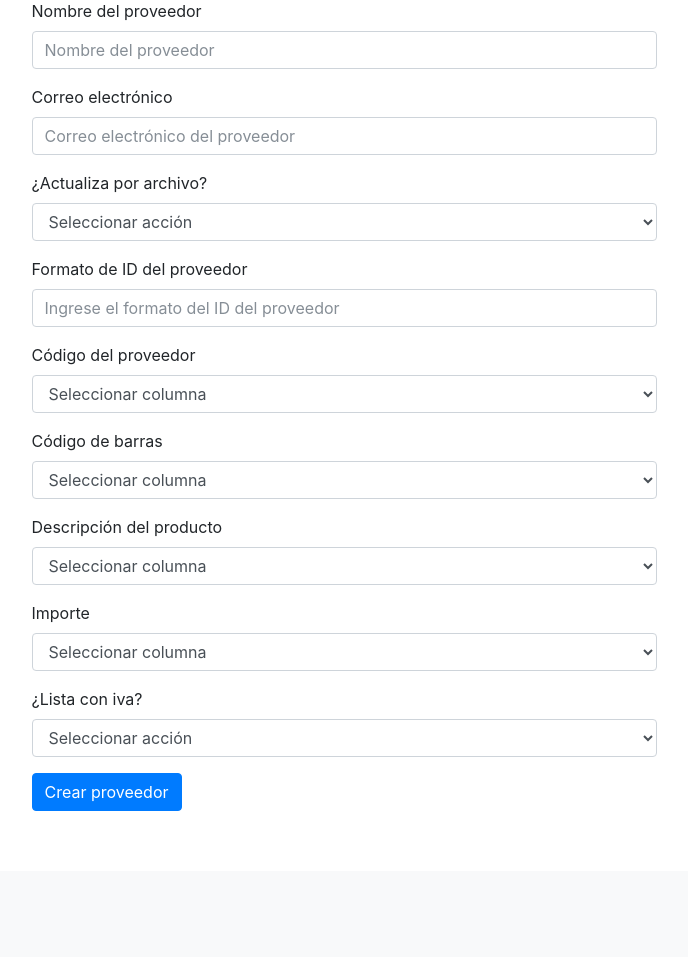
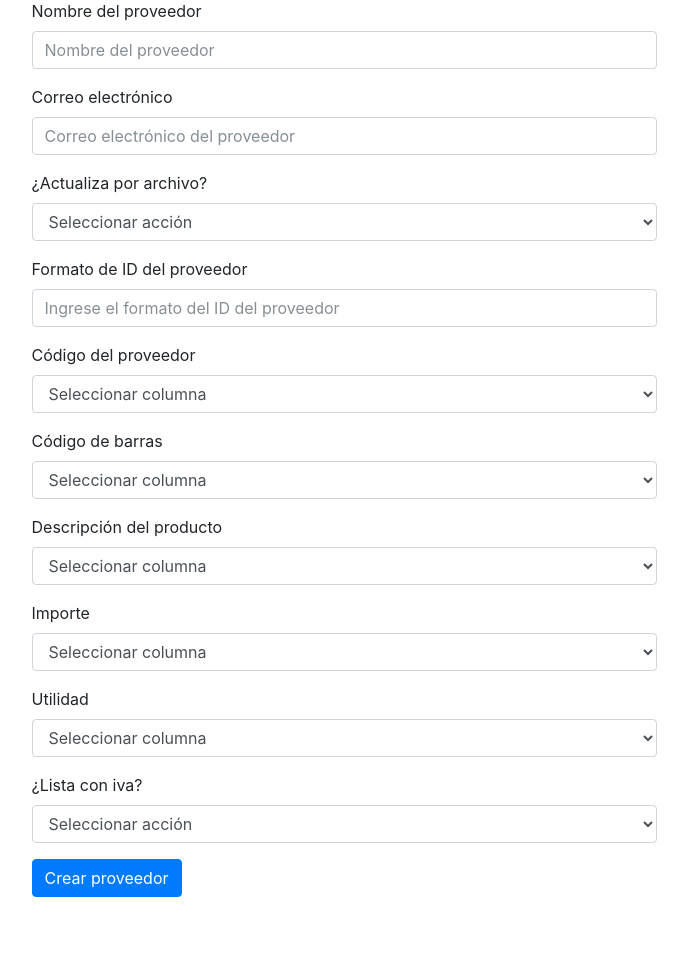
Before and after one commit to papelgames/aicrag, a Flask app: page /abms/altaproveedor in a window 1280 px wide. Shown: the part 113-1070 px from the top of the page, without its empty margins (296-984 px from the left). Before the commit the page ends 924 px from the top, so only its background shows below. Run offline with Flask 2, Linux system fonts and the light colour scheme; the visitor is signed in with stand-in values (Sample User, id 1); data comes from the database, SQL or seed files in the repository; parts of the project's set-up code (start-up, migrations or seed data) failed here and were passed over; some libraries are stand-ins or nearby versions.

Commit message:
campo utilidad y servicio

```diff
--- a/app/abms/forms.py
+++ b/app/abms/forms.py
@@ -16,6 +16,7 @@ class ProveedoresForm(FlaskForm):
     columna_codigo_de_barras = SelectField('Código de barras', choices =[], coerce = str, default = None, validators=[DataRequired('Debe seleccionar una una columna')])
     columna_descripcion = SelectField('Descripción del producto', choices =[], coerce = str, default = None, validators=[DataRequired('Debe seleccionar una una columna')])
     columna_importe = SelectField('Importe', choices =[], coerce = str, default = None, validators=[DataRequired('Debe seleccionar una una columna')])
+    columna_utilidad = SelectField('Utilidad', choices =[], coerce = str, default = None, validators=[DataRequired('Debe seleccionar una una columna')])
     incluye_iva = SelectField('¿Lista con iva?', choices =[( '','Seleccionar acción'),( '1','Si'),( '0','NO')], coerce = str, default = None, validators=[DataRequired('Completar si o no')])
 
 class ProveedoresConsultaForm(FlaskForm):
@@ -27,7 +28,9 @@ class ProductosForm(FlaskForm):
     id_lista_proveedor = StringField('Id del producto del proveedor')
     descripcion = StringField('Descripcion del producto',validators=[DataRequired('Complete la descripcion del producto' )])
     importe = FloatField('Importe del producto', validators=[DataRequired('Ingrese el importe del producto sin iva' )] )
+    utilidad = FloatField('Porcentaje de utilidad', validators=[DataRequired('Ingrese el porcentaje que quiere cargarle al producto/servicio' )] )
     cantidad_presentacion = IntegerField('Cantidad de productos por presentación')
+    es_servicio = SelectField('¿Es servicio?', choices =[( '','Seleccionar acción'),( "1",'Si'),( "0",'NO')], coerce = str, default = None, validators=[DataRequired('Completar si o no')])
 
 class ProductosMasivosForm(FlaskForm):
     id_proveedor = SelectField('Código del proveedor', choices =[], coerce = str, default = None, validators=[DataRequired('Debe seleccionar un proveedor')])
--- a/app/abms/routes.py
+++ b/app/abms/routes.py
@@ -50,7 +50,9 @@ def alta_individual():
         id_lista_proveedor = form.id_lista_proveedor.data
         descripcion = form.descripcion.data
         importe = form.importe.data
+        utilidad = form.utilidad.data
         cantidad_presentacion = form.cantidad_presentacion.data
+        es_servicio = form.es_servicio.data
 
         producto = Productos(codigo_de_barras=codigo_de_barras,
                               id_proveedor=id_proveedor,
@@ -59,6 +61,8 @@ def alta_individual():
                               importe=importe,
                               cantidad_presentacion=cantidad_presentacion,
                               id_ingreso = str(strftime('%d%m%y%H%m%s', gmtime())),
+                              utilidad = utilidad,
+                              es_servicio = bool(es_servicio),
                               usuario_alta = current_user.email,
                               usuario_modificacion = current_user.email
                               )
@@ -99,12 +103,21 @@ def modificacion_producto(id_producto = ""):
 
     producto = Productos.get_by_id(id_producto)
 
+    if producto.es_servicio == True:
+        producto.es_servicio = '1'
+    else:
+        producto.es_servicio = '0'
+
     if form.validate_on_submit():
+
+
         producto.codigo_de_barras = form.codigo_de_barras.data
         producto.id_proveedor = form.id_proveedor.data
         producto.id_lista_proveedor = form.id_lista_proveedor.data
         producto.descripcion = form.descripcion.data
         producto.importe = form.importe.data
+        producto.utilidad = form.utilidad.data
+        producto.es_servicio = bool(form.es_servicio.data)
         producto.cantidad_presentacion = form.cantidad_presentacion.data
         producto.id_ingreso = str(strftime('%d%m%y%H%m%s', gmtime()))
         producto.usuario_modificacion = current_user.email
@@ -130,6 +143,7 @@ def alta_proveedor():
     form.columna_codigo_de_barras.choices = columnas_excel()
     form.columna_descripcion.choices = columnas_excel()
     form.columna_importe.choices = columnas_excel()
+    form.columna_utilidad.choices = columnas_excel()
 
     if form.validate_on_submit():
         nombre = form.nombre.data
@@ -140,6 +154,7 @@ def alta_proveedor():
         columna_codigo_de_barras = form.columna_codigo_de_barras.data
         columna_descripcion = form.columna_descripcion.data
         columna_importe = form.columna_importe.data
+        columna_utilidad = form.columna_utilidad.data
         incluye_iva = form.incluye_iva.data
 
         proveedor = Proveedores(nombre=nombre,
@@ -150,6 +165,7 @@ def alta_proveedor():
                                 columna_codigo_de_barras=columna_codigo_de_barras,
                                 columna_descripcion=columna_descripcion,
                                 columna_importe=columna_importe,
+                                columna_utilidad=columna_utilidad,
                                 incluye_iva=int(incluye_iva),
                                 usuario_alta = current_user.email,
                                 usuario_modificacion = current_user.email
@@ -182,6 +198,7 @@ def modificacion_proveedor(id_proveedor= ""):
     form.columna_codigo_de_barras.choices = columnas_excel()
     form.columna_descripcion.choices = columnas_excel()
     form.columna_importe.choices = columnas_excel()
+    form.columna_utilidad.choices = columnas_excel()
 
     #modifico los valores booleanos por int porque no me toma boolean para el selectfield
     if proveedor.archivo_si_no == True:
@@ -207,6 +224,7 @@ def modificacion_proveedor(id_proveedor= ""):
         proveedor.columna_codigo_de_barras = form.columna_codigo_de_barras.data
         proveedor.columna_descripcion = form.columna_descripcion.data
         proveedor.columna_importe = form.columna_importe.data
+        proveedor.columna_utilidad = form.columna_utilidad.data
         proveedor.incluye_iva = int(form.incluye_iva.data)
         proveedor.usuario_modificacion = current_user.email
 
@@ -245,19 +263,21 @@ def alta_masiva():
                     proveedor.columna_id_lista_proveedor,
                     proveedor.columna_codigo_de_barras,
                     proveedor.columna_descripcion,
-                    proveedor.columna_importe ]
+                    proveedor.columna_importe,
+                    proveedor.columna_utilidad ]
 
         #indico que al excel en que columnas el proveedor carga cada dato.
         rango_id_lista_proveedor =  ws[columnas[2]]
         rango_codigo_de_barras =  ws[columnas[3]]
         rango_descripcion =  ws[columnas[4]]
         rango_importe =  ws[columnas[5]]
+        rango_utilidad = ws[columnas[6]]
         #falta armar el counter de cada caso.
         registros_nuevos = 0
         registros_repetidos = 0
         registros_total = 0
         #genero la matriz de datos.
-        mat = list(zip( rango_id_lista_proveedor, rango_codigo_de_barras,rango_descripcion,rango_importe))
+        mat = list(zip(rango_id_lista_proveedor, rango_codigo_de_barras, rango_descripcion, rango_importe, rango_utilidad))
 
         secuencia = 0
         control_proveedor = False
@@ -280,13 +300,20 @@ def alta_masiva():
                 if id[0].value != None and id[0].value != columnas[1]:
                     producto_por_id = Productos.get_by_id_lista_proveedor(id[0].value)
                     if not producto_por_id:
+                        if id[4].value == None:
+                            utilidad_ = 100
+                        else:
+                            utilidad_ = id[4].value
+
                         producto_nuevo = Productos(codigo_de_barras = id[1].value,
                                                     id_proveedor = form.id_proveedor.data,
                                                     id_lista_proveedor = id[0].value,
                                                     descripcion = id[2].value,
                                                     importe = id[3].value,
+                                                    utilidad = utilidad_,
                                                     cantidad_presentacion = 1,
                                                     id_ingreso = id_ingreso,
+                                                    es_servicio = False,
                                                     usuario_alta = current_user.email,
                                                     usuario_modificacion = current_user.email
                                                     )
--- a/app/abms/templates/abms/alta_individual.html
+++ b/app/abms/templates/abms/alta_individual.html
@@ -17,6 +17,8 @@
 			{{ render_input(form.id_lista_proveedor,'', id= "id_lista_proveedor" , class="form-control", placeholder="Id del producto para el proveedor" ) }}
 			{{ render_input(form.descripcion,'', id= "descripcion" , class="form-control", placeholder="Descripcion del producto" ) }}
 			{{ render_input(form.importe,'', id= "importe" , class="form-control", placeholder="Valor del producto sin iva" ) }}
+			{{ render_input(form.utilidad,'', id= "utilidad" , class="form-control", placeholder="Elija el porcentaje que quiere cargarle al producto/servicio" ) }}
+			{{ render_input(form.es_servicio,'', id= "es_servicio" , class="form-control") }}
 			{{ render_input(form.cantidad_presentacion,'', id= "cantidad_presentacion" , class="form-control", placeholder="Cantidad del producto por presntación" ) }}
             <button type="submmit" class="btn btn-primary" >Crear producto</button>
 
--- a/app/abms/templates/abms/alta_proveedor.html
+++ b/app/abms/templates/abms/alta_proveedor.html
@@ -15,11 +15,12 @@
 			{{ render_input(form.correo_electronico,'', id= "correo_electronico" , class="form-control", placeholder="Correo electrónico del proveedor" ) }}
 			{{ render_input(form.archivo_si_no,'', id= "archivo_si_no" , class="form-control", placeholder="¿Tiene alta por archivo?" ) }}
 			{{ render_input(form.formato_id,'', id= "formato_id" , class="form-control", placeholder="Ingrese el formato del ID del proveedor" ) }}
-			{{ render_input(form.columna_id_lista_proveedor,'', id= "columna_id_lista_proveedor" , class="form-control", placeholder="Posición de la columna ID en archivo del proveedor" ) }}
-			{{ render_input(form.columna_codigo_de_barras,'', id= "columna_codigo_de_barras" , class="form-control", placeholder="Posición de la columna codigo de barras en archivo del proveedor" ) }}
-            {{ render_input(form.columna_descripcion,'', id= "columna_descripcion" , class="form-control", placeholder="Posición de la columna descripción en archivo del proveedor" ) }}
-			{{ render_input(form.columna_importe,'', id= "columna_importe" , class="form-control", placeholder="Posición de la columna importe en archivo del proveedor" ) }}
-            {{ render_input(form.incluye_iva,'', id= "incluye_iva" , class="form-control") }}
+			{{ render_input(form.columna_id_lista_proveedor,'', id= "columna_id_lista_proveedor" , class="form-control") }}
+			{{ render_input(form.columna_codigo_de_barras,'', id= "columna_codigo_de_barras" , class="form-control") }}
+            {{ render_input(form.columna_descripcion,'', id= "columna_descripcion" , class="form-control") }}
+			{{ render_input(form.columna_importe,'', id= "columna_importe" , class="form-control") }}
+            {{ render_input(form.columna_utilidad,'', id= "columna_utilidad" , class="form-control") }}
+			{{ render_input(form.incluye_iva,'', id= "incluye_iva" , class="form-control") }}
             <button type="submmit" class="btn btn-primary" >Crear proveedor</button>
 
 		</form>
--- a/app/abms/templates/abms/modificacion_producto.html
+++ b/app/abms/templates/abms/modificacion_producto.html
@@ -18,8 +18,10 @@
 			{{ render_input(form.id_lista_proveedor,'', id= "id_lista_proveedor", value = producto.id_lista_proveedor , class="form-control", placeholder="Id del producto para el proveedor" ) }}
 			{{ render_input(form.descripcion,'', id= "descripcion", value = producto.descripcion , class="form-control", placeholder="Descripcion del producto" ) }}
 			{{ render_input(form.importe,'', id= "importe", value = producto.importe , class="form-control", placeholder="Valor del producto sin iva" ) }}
+			{{ render_input(form.utilidad,'', id= "utilidad", value = producto.utilidad , class="form-control", placeholder="Elija el porcentaje que quiere cargarle al producto/servicio" ) }}
 			{{ render_input(form.cantidad_presentacion,'', id= "cantidad_presentacion", value = producto.cantidad_presentacion , class="form-control", placeholder="Cantidad del producto por presntación" ) }}
-            <button type="submmit" class="btn btn-primary" >Actualizar producto</button>
+            {{ render_input(form.es_servicio, producto.es_servicio, id="es_servicio", class="form-control")}}
+			<button type="submmit" class="btn btn-primary" >Actualizar producto</button>
 
 		</form>
 	</div>
--- a/app/abms/templates/abms/modificacion_proveedor.html
+++ b/app/abms/templates/abms/modificacion_proveedor.html
@@ -19,7 +19,8 @@
 			{{ render_input(form.columna_codigo_de_barras, proveedor.columna_codigo_de_barras, id= "columna_codigo_de_barras" , class="form-control") }}
             {{ render_input(form.columna_descripcion, proveedor.columna_descripcion, id= "columna_descripcion" , class="form-control" ) }}
 			{{ render_input(form.columna_importe, proveedor.columna_importe, id= "columna_importe" , class="form-control" ) }}
-            {{ render_input(form.incluye_iva, proveedor.incluye_iva, id= "incluye_iva" , class="form-control") }}
+            {{ render_input(form.columna_utilidad, proveedor.columna_utilidad, id= "columna_utilidad" , class="form-control") }}
+			{{ render_input(form.incluye_iva, proveedor.incluye_iva, id= "incluye_iva" , class="form-control") }}
 
 			<button type="submmit" class="btn btn-primary" >Actualizar proveedor</button>
 
--- a/app/consultas/routes.py
+++ b/app/consultas/routes.py
@@ -16,8 +16,8 @@ from .forms import BusquedaForm
 
 logger = logging.getLogger(__name__)
 
-@consultas_bp.route("/abms/consultaproducto/<criterio>", methods = ['GET', 'POST'])
-@consultas_bp.route("/abms/consultaproducto/", methods = ['GET', 'POST'])
+@consultas_bp.route("/consultas/consultaproducto/<criterio>", methods = ['GET', 'POST'])
+@consultas_bp.route("/consultas/consultaproducto/", methods = ['GET', 'POST'])
 @login_required
 def consulta_productos(criterio = ""):
     form = BusquedaForm()
--- a/app/consultas/templates/consultas/consulta_productos.html
+++ b/app/consultas/templates/consultas/consulta_productos.html
@@ -35,7 +35,7 @@
             <tr>
                 <th scope="row">{{ producto.Productos.codigo_de_barras }}</th>
                 <td> {{ producto.Productos.descripcion }}</td>
-                <td> {{ producto.Productos.importe }}</td>
+                <td> {{ (((producto.Productos.importe/producto.Productos.cantidad_presentacion)  * producto.Productos.utilidad) / 100) + (producto.Productos.importe/producto.Productos.cantidad_presentacion) }} </td>
                 <td> {{ producto.Productos.cantidad_presentacion }}</td>
                 <td> {{ producto.Proveedores.nombre }}</td>
 
--- a/app/models.py
+++ b/app/models.py
@@ -31,6 +31,7 @@ class Proveedores (Base):
     columna_codigo_de_barras = db.Column(db.String(1))
     columna_descripcion = db.Column(db.String(1))
     columna_importe = db.Column(db.String(1))
+    columna_utilidad = db.Column(db.String(1))
     incluye_iva = db.Column(db.Boolean, default=False)
     usuario_alta = db.Column(db.String(256))
     usuario_modificacion = db.Column(db.String(256))
@@ -59,6 +60,8 @@ class Productos (Base):
     id_ingreso = db.Column(db.String(256))
     usuario_alta = db.Column(db.String(256))
     usuario_modificacion = db.Column(db.String(256))
+    es_servicio = db.Column(db.Boolean)
+    utilidad = db.Column(db.Float)
 
     def save(self):
         if not self.id:
```
